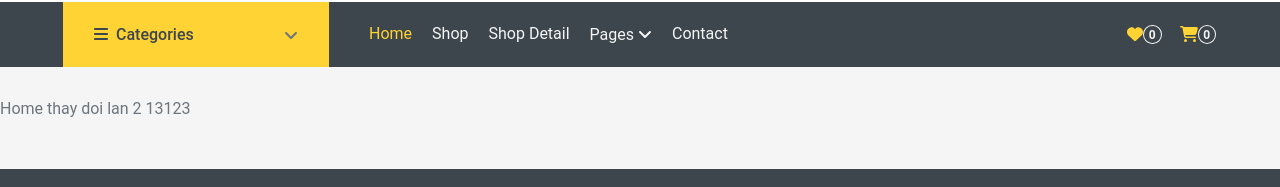
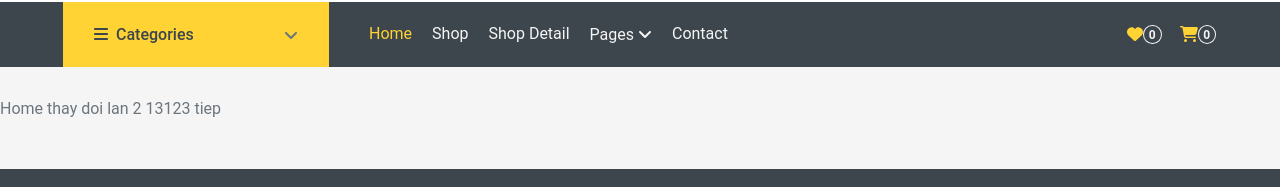
Before and after one commit to VuVietHoangdakmil/react_ui_MUNTIshop, a React (Create React App) app: page / in a window 1280 px wide. Shown: the part 117-304 px from the top of the page. Built offline with nearby package versions, Linux system fonts and the light colour scheme.

Commit message:
doi teip nao 5

```diff
--- a/src/Pages/Home/index.js
+++ b/src/Pages/Home/index.js
@@ -1,6 +1,6 @@
 function Home() {
     return (<div>
-        Home thay doi lan 2 13123
+        Home thay doi lan 2 13123 tiep
     </div>);
 }
 
```
